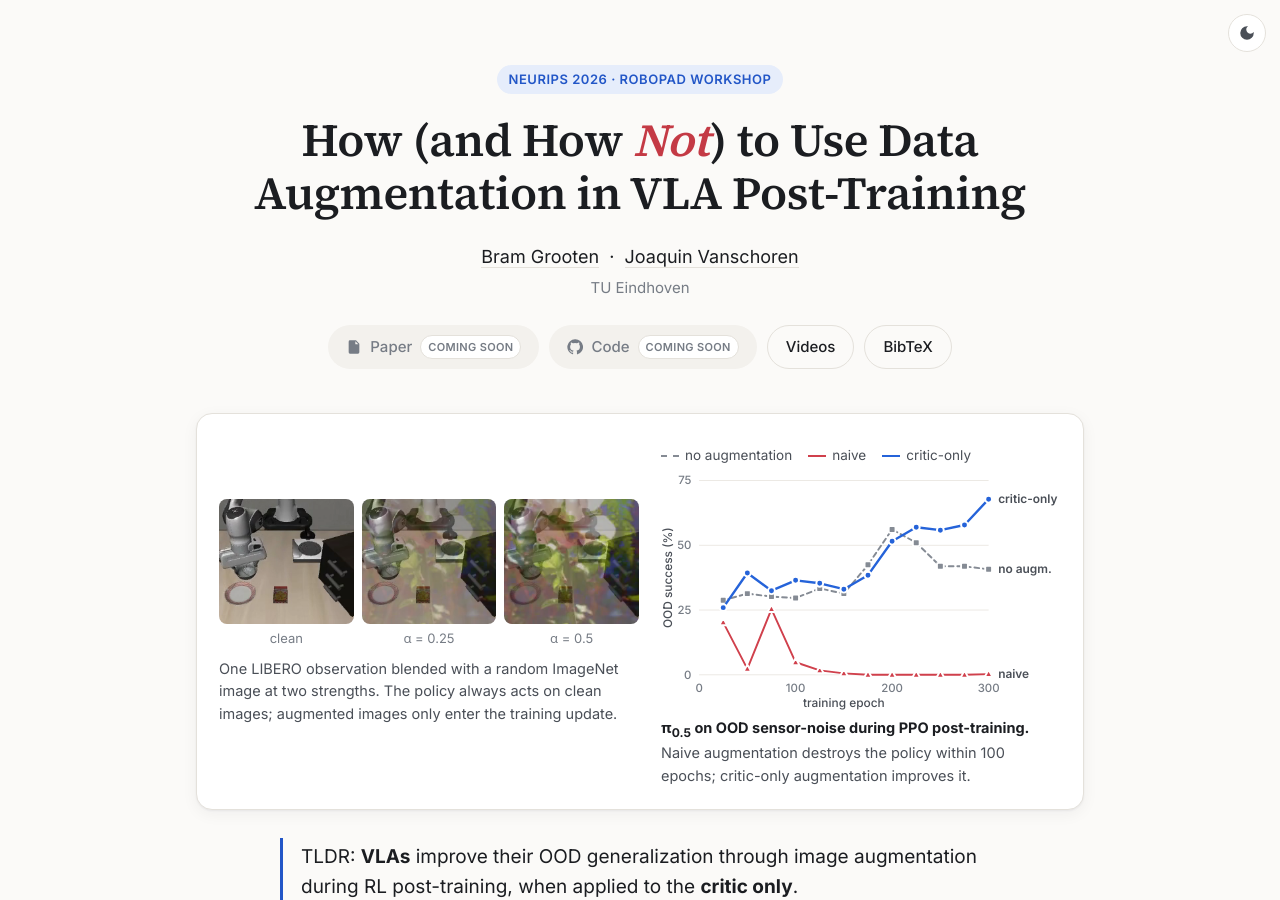
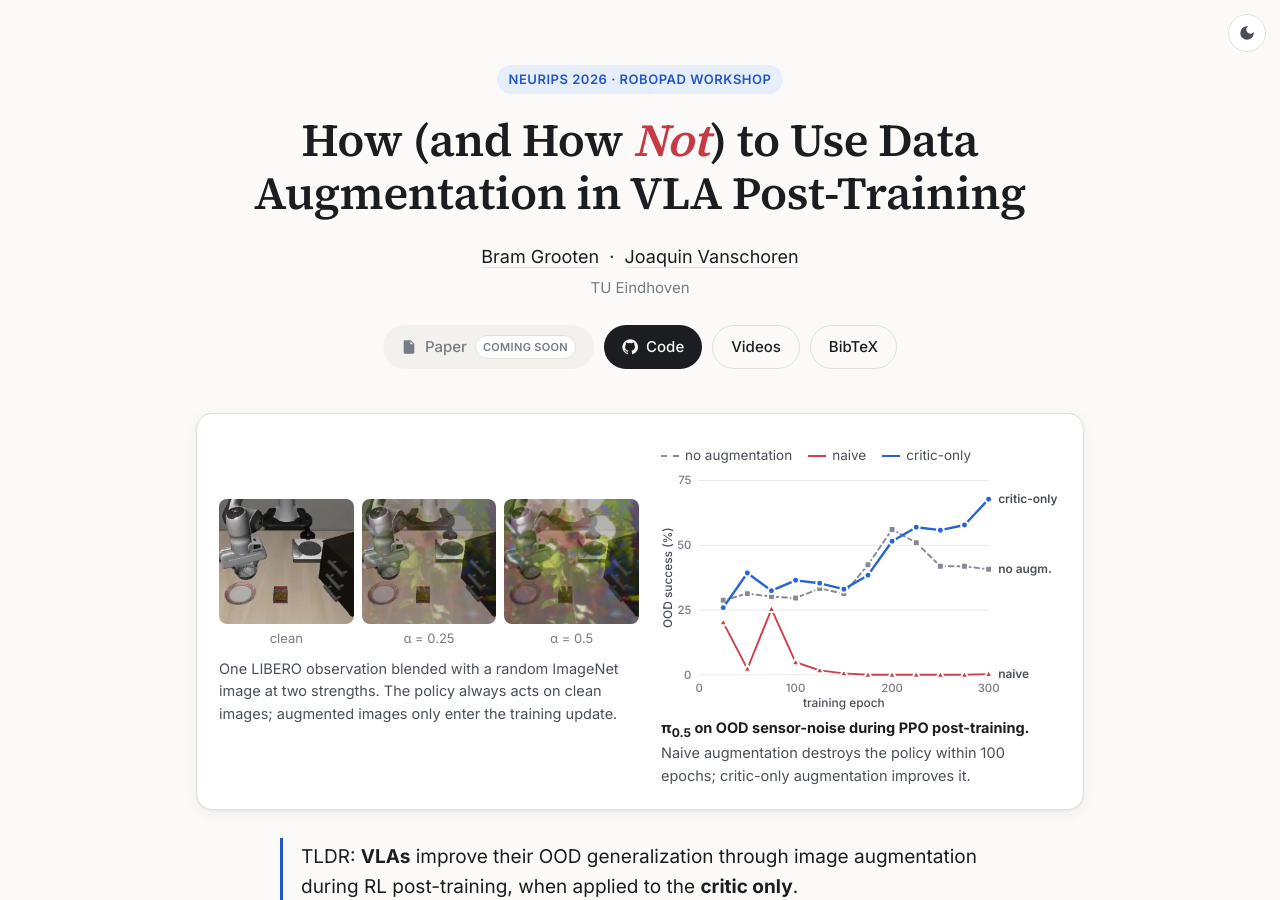
Before and after one commit to bramgrooten/bramgrooten.github.io, a Jekyll site: the page vla-augm/index.html, which Jekyll copies as it is, in a window 1280 px wide and 900 px high. Built offline with Jekyll 4.4.1, drawn with Linux system fonts in a browser that asks for light colours.

Commit message:
vla-augm: link code repo
Co-Authored-By: Claude Opus 5.5 <noreply@anthropic.com>

```diff
--- a/vla-augm/index.html
+++ b/vla-augm/index.html
@@ -297,11 +297,10 @@ main.wrap { padding-bottom: 96px; }
       <svg viewBox="0 0 24 24"><path d="M6 2h9l5 5v13a2 2 0 0 1-2 2H6a2 2 0 0 1-2-2V4a2 2 0 0 1 2-2zm8 1.5V8h4.5L14 3.5zM8 12h8v1.6H8V12zm0 3.4h8V17H8v-1.6z"/></svg>
       Paper <span class="soon-tag">coming soon</span>
     </span>
-    <!-- TODO: once public, make this <a class="btn" href="GITHUB_URL"> and drop the soon tag -->
-    <span class="btn soon" aria-disabled="true" title="Coming soon">
+    <a class="btn" href="https://github.com/bramgrooten/vla-augm">
       <svg viewBox="0 0 24 24"><path d="M12 .5a11.5 11.5 0 0 0-3.64 22.41c.58.1.79-.25.79-.56v-2c-3.2.7-3.88-1.37-3.88-1.37-.52-1.33-1.28-1.69-1.28-1.69-1.05-.72.08-.7.08-.7 1.16.08 1.77 1.19 1.77 1.19 1.03 1.77 2.7 1.26 3.36.96.1-.75.4-1.26.73-1.55-2.55-.29-5.24-1.28-5.24-5.68 0-1.26.45-2.28 1.19-3.09-.12-.29-.52-1.46.11-3.05 0 0 .97-.31 3.17 1.18a11 11 0 0 1 5.77 0c2.2-1.49 3.17-1.18 3.17-1.18.63 1.59.23 2.76.11 3.05.74.81 1.19 1.83 1.19 3.09 0 4.41-2.69 5.38-5.26 5.67.41.36.78 1.06.78 2.14v3.17c0 .31.21.67.8.56A11.5 11.5 0 0 0 12 .5z"/></svg>
-      Code <span class="soon-tag">coming soon</span>
-    </span>
+      Code
+    </a>
     <a class="btn ghost" href="#videos">Videos</a>
     <a class="btn ghost" href="#bibtex">BibTeX</a>
   </div>
```
